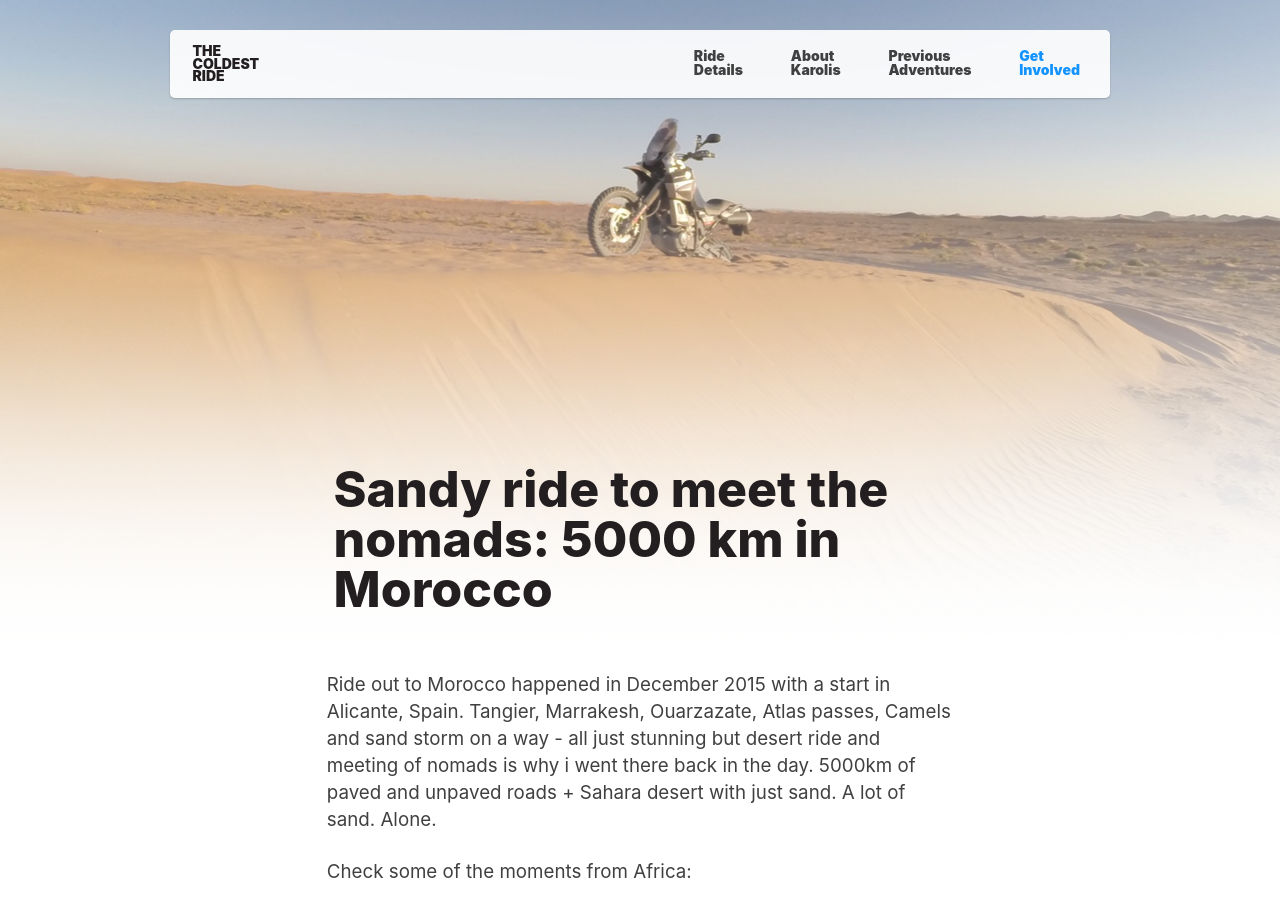
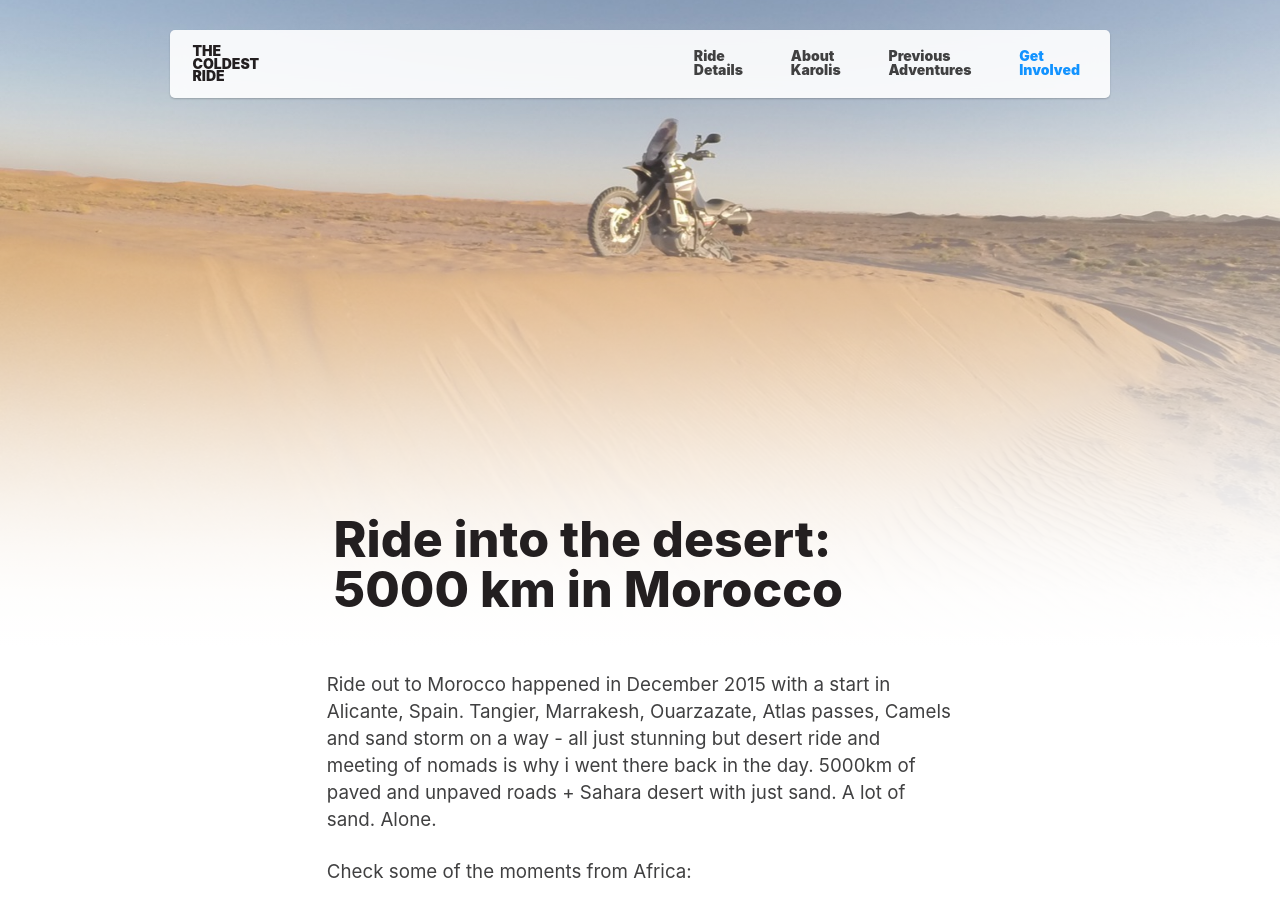
Before and after one commit to karolismieliauskas/thecoldestride.com, a Jekyll site: the page built from pages/morocco.html, in a window 1280 px wide and 900 px high. Built offline with Jekyll 4.4.1, drawn with Linux system fonts in a browser that asks for light colours.

Commit message:
Update morocco.yml

```diff
--- a/_data/morocco.yml
+++ b/_data/morocco.yml
@@ -1,5 +1,5 @@
 hero:
-  title: "Sandy ride to meet the nomads: 5000 km in Morocco"
+  title: "Ride into the desert: 5000 km in Morocco"
 body: |
   Ride out to Morocco happened in December 2015 with a start in Alicante, Spain. Tangier, Marrakesh, Ouarzazate, Atlas passes, Camels and sand storm on a way - all just stunning but desert ride and meeting of nomads is why i went there back in the day. 5000km of paved and unpaved roads + Sahara desert with just sand. A lot of sand. Alone.
 
```
